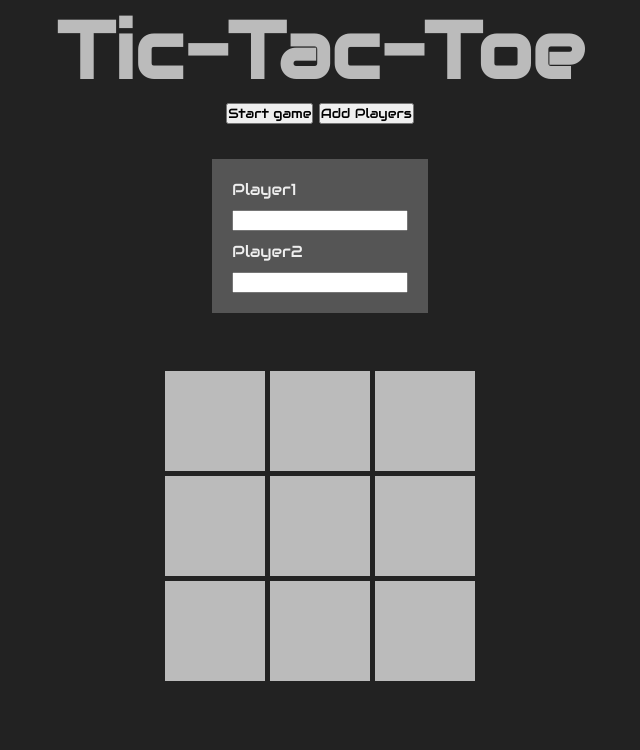
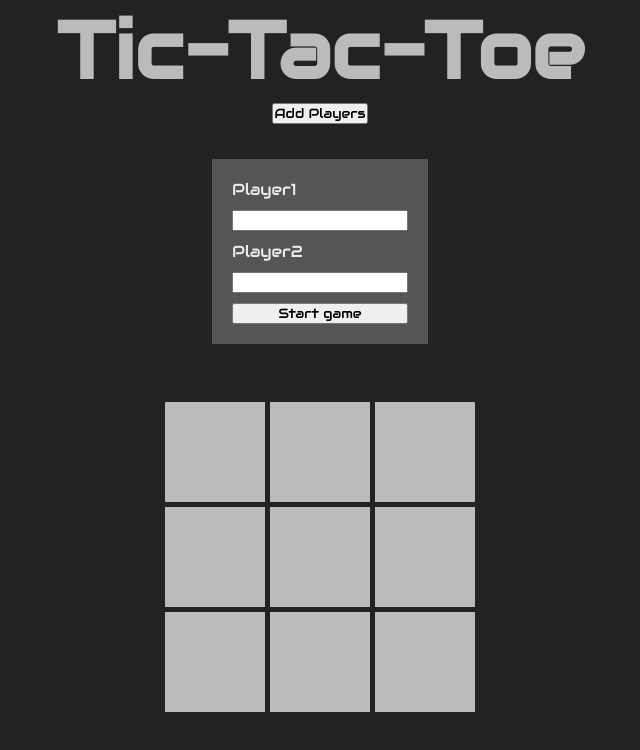
Before and after one commit to Royuin/tic-tac-toe, a website: page index.html in a window 1280 px wide. Shown: the whole page, without its empty margins (320-960 px from the left). Drawn offline with Linux system fonts and the light colour scheme.

Commit message:
moved start game button form and made it the submit button because start button was dead code because all functionality was on add players.

```diff
--- a/index.html
+++ b/index.html
@@ -13,8 +13,8 @@
 <body>
   <h1>Tic-Tac-Toe</h1>
   <div>
-    <button class="start">Start game</button>
-    <button type="submit" class="add-players">Add Players</button>
+
+    <button class="add-players">Add Players</button>
   </div>
   <div class="display"></div>
   <form action="">
@@ -23,6 +23,8 @@
 
     <label for="p2">Player2</label>
     <input type="text" name="p2" id="p2">
+
+    <button type="submit" class="start">Start game</button>
   </form>
 </body>
 
```
